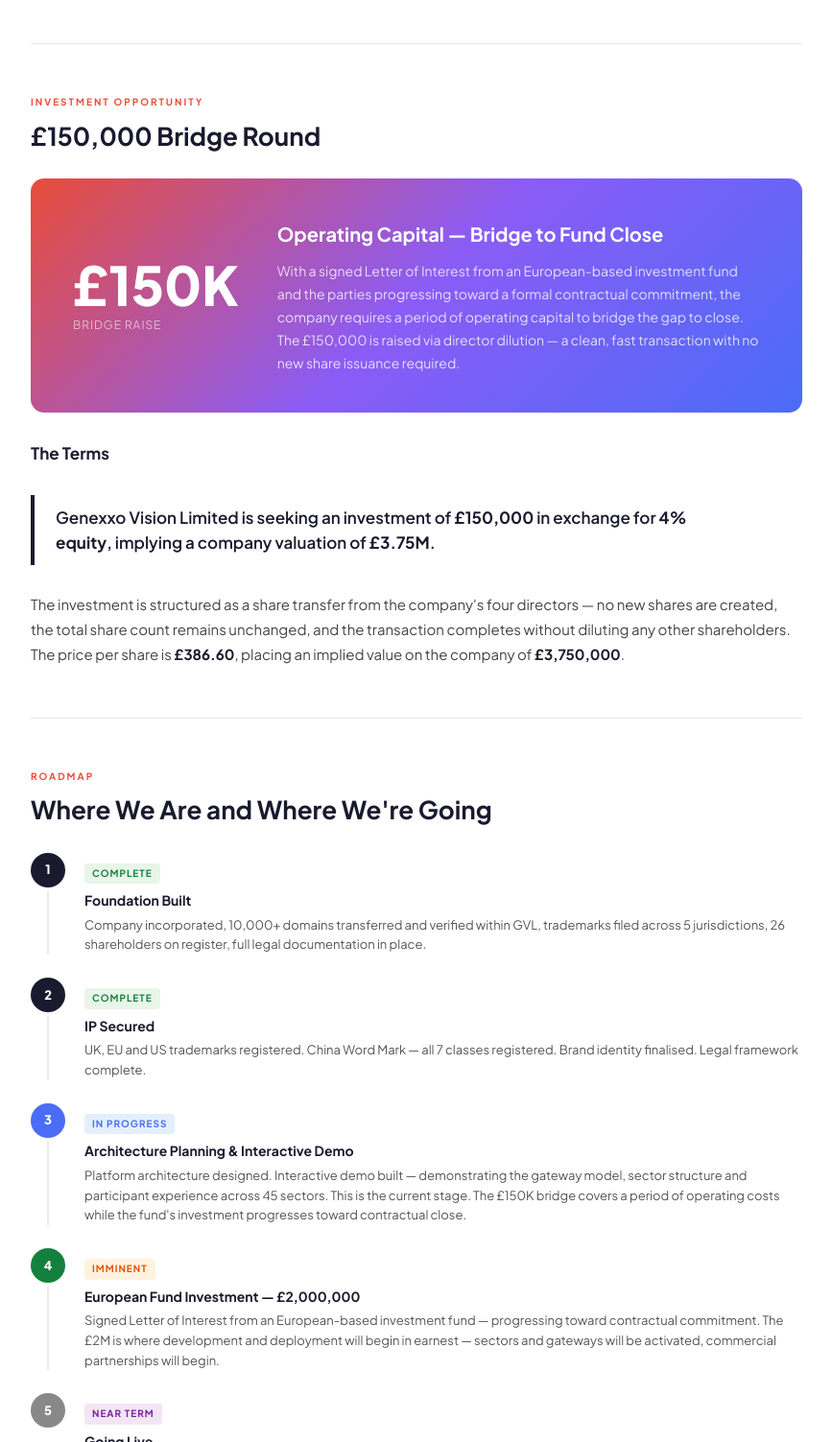
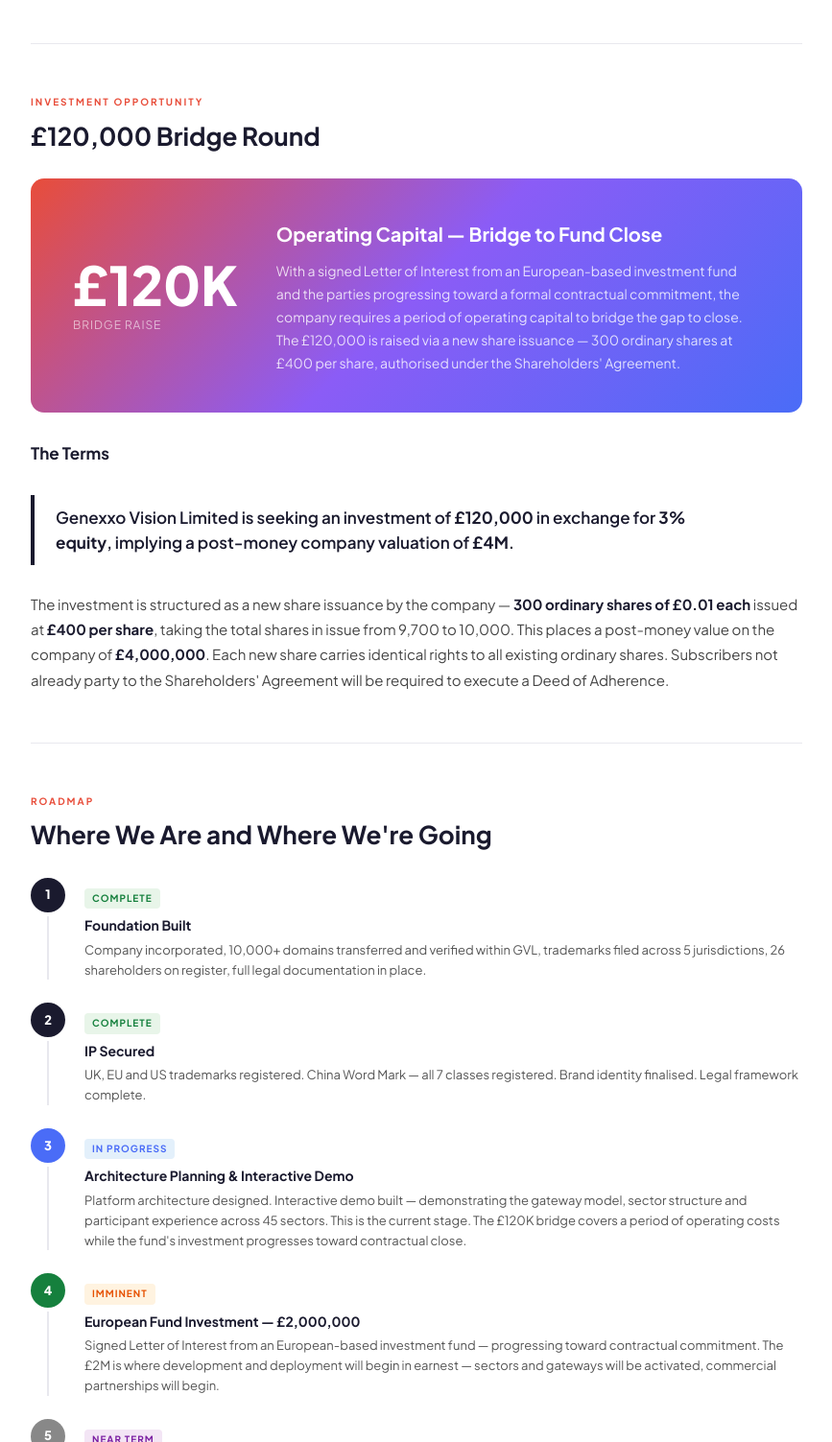
Before and after one commit to GENEXXO-Vision/Proposal, a plain HTML site: page index.html in a window 1280 px wide. Shown: the part 7640-9143 px from the top of the page at 96% size, without its empty margins (206-1073 px from the left). Drawn offline with Linux system fonts and the light colour scheme.

Commit message:
Add files via upload

```diff
--- a/index.html
+++ b/index.html
@@ -536,24 +536,24 @@
 <!-- ══════════════ 6. THE RAISE ══════════════ -->
 <section>
   <div class="eyebrow">Investment Opportunity</div>
-  <h2>£150,000 Bridge Round</h2>
+  <h2>£120,000 Bridge Round</h2>
 
   <div class="raise">
     <div class="raise-grid">
       <div class="raise-amount">
-        <div class="big">£150K</div>
+        <div class="big">£120K</div>
         <div class="sub">Bridge Raise</div>
       </div>
       <div class="raise-detail">
         <h3>Operating Capital — Bridge to Fund Close</h3>
-        <p>With a signed Letter of Interest from an European-based investment fund and the parties progressing toward a formal contractual commitment, the company requires a period of operating capital to bridge the gap to close. The £150,000 is raised via director dilution — a clean, fast transaction with no new share issuance required.</p>
+        <p>With a signed Letter of Interest from an European-based investment fund and the parties progressing toward a formal contractual commitment, the company requires a period of operating capital to bridge the gap to close. The £120,000 is raised via a new share issuance — 300 ordinary shares at £400 per share, authorised under the Shareholders' Agreement.</p>
       </div>
     </div>
   </div>
 
   <h3>The Terms</h3>
-  <div class="pull">Genexxo Vision Limited is seeking an investment of <strong>£150,000</strong> in exchange for <strong>4% equity</strong>, implying a company valuation of <strong>£3.75M</strong>.</div>
-  <p>The investment is structured as a share transfer from the company's four directors — no new shares are created, the total share count remains unchanged, and the transaction completes without diluting any other shareholders. The price per share is <strong>£386.60</strong>, placing an implied value on the company of <strong>£3,750,000</strong>.</p>
+  <div class="pull">Genexxo Vision Limited is seeking an investment of <strong>£120,000</strong> in exchange for <strong>3% equity</strong>, implying a post-money company valuation of <strong>£4M</strong>.</div>
+  <p>The investment is structured as a new share issuance by the company — <strong>300 ordinary shares of £0.01 each</strong> issued at <strong>£400 per share</strong>, taking the total shares in issue from 9,700 to 10,000. This places a post-money value on the company of <strong>£4,000,000</strong>. Each new share carries identical rights to all existing ordinary shares. Subscribers not already party to the Shareholders' Agreement will be required to execute a Deed of Adherence.</p>
 </section>
 
 <!-- ══════════════ 7. ROADMAP ══════════════ -->
@@ -583,7 +583,7 @@
       <div class="tl-content">
         <div class="tag tag-live">In Progress</div>
         <h4>Architecture Planning & Interactive Demo</h4>
-        <p>Platform architecture designed. Interactive demo built — demonstrating the gateway model, sector structure and participant experience across 45 sectors. This is the current stage. The £150K bridge covers a period of operating costs while the fund's investment progresses toward contractual close.</p>
+        <p>Platform architecture designed. Interactive demo built — demonstrating the gateway model, sector structure and participant experience across 45 sectors. This is the current stage. The £120K bridge covers a period of operating costs while the fund's investment progresses toward contractual close.</p>
       </div>
     </div>
     <div class="tl-item">
```
